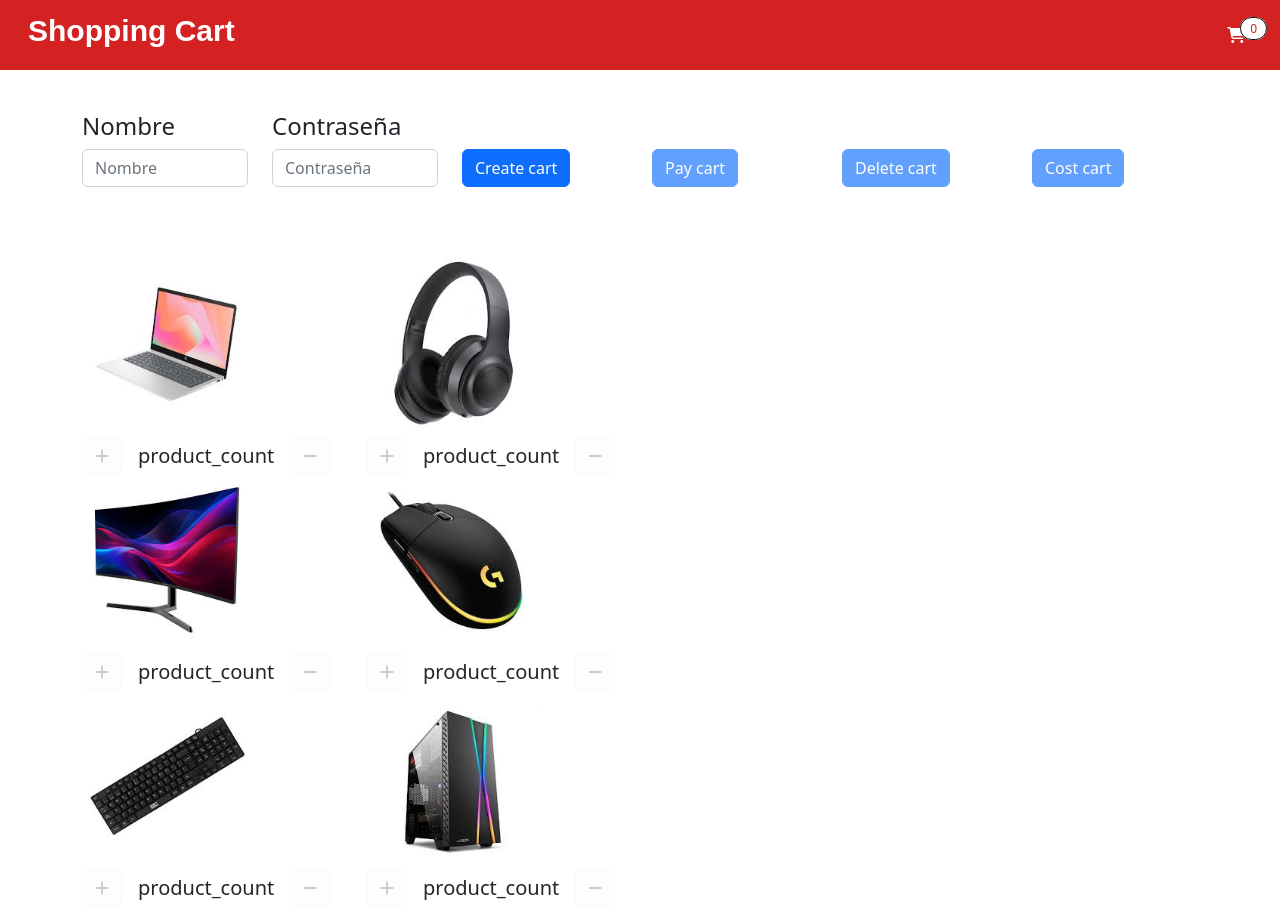
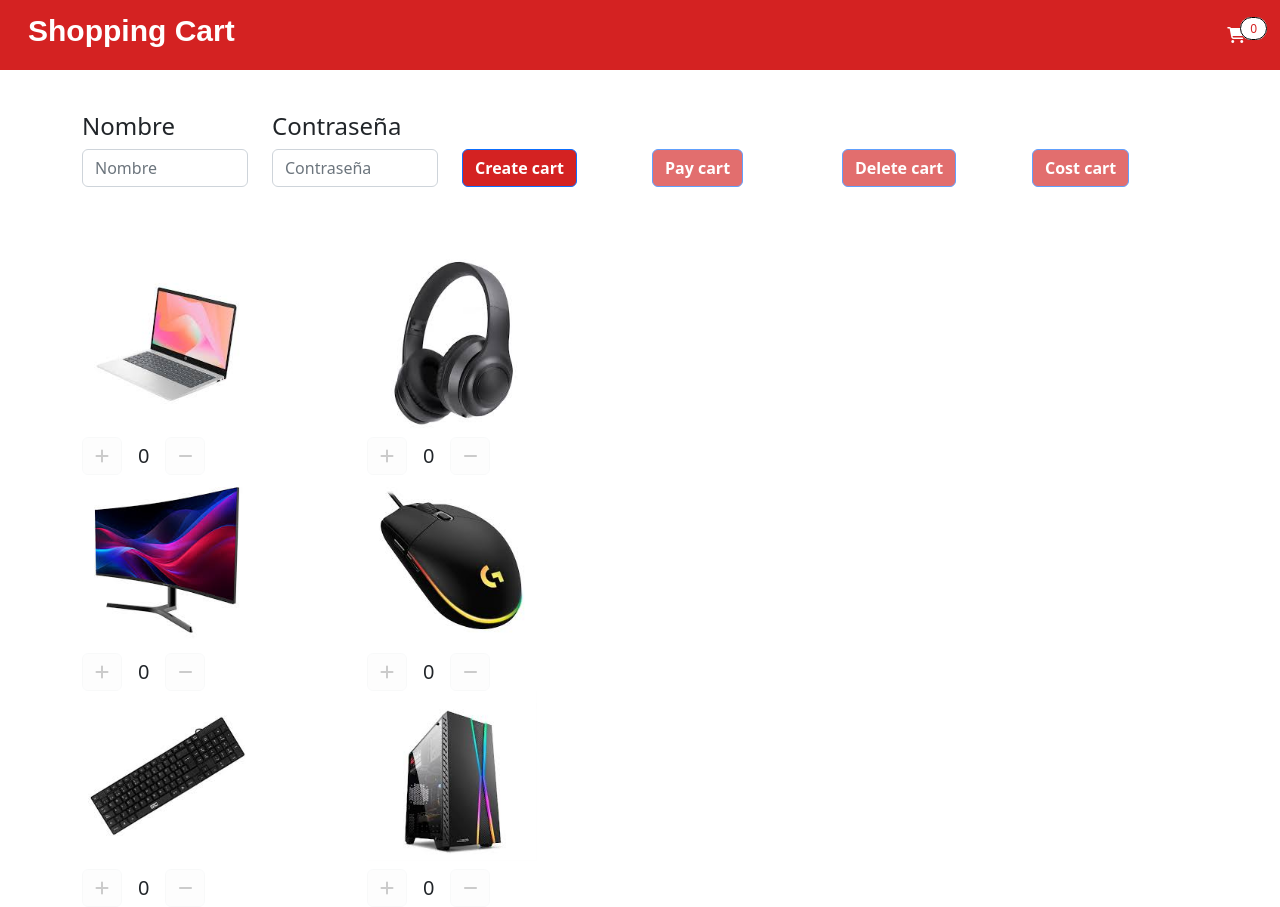
Before and after one commit to decouflet/Shopping-Cart-Front, an Angular app: page / in a window 1280 px wide. Built offline with nearby package versions, Linux system fonts and the light colour scheme; no server answers.

Commit message:
added messages

```diff
--- a/package.json
+++ b/package.json
@@ -23,6 +23,7 @@
     "@popperjs/core": "^2.11.6",
     "bootstrap": "^5.2.3",
     "rxjs": "~7.8.0",
+    "sweetalert2": "^11.17.2",
     "tslib": "^2.3.0",
     "zone.js": "~0.12.0"
   },
--- a/src/app/header/header.component.html
+++ b/src/app/header/header.component.html
@@ -2,10 +2,8 @@
     <nav class="navbar fixed-top navbar-light d-flex align-items-center">
         <h1>Shopping Cart</h1>
         <div class="menu"></div>
-        <div class="">
             <a>
                 <i class="fas fa-shopping-cart" id="cart"></i>
                 <span class="cart">{{products_count}}</span>
             </a>
-            </div>
     </nav>
--- a/src/app/header/header.component.ts
+++ b/src/app/header/header.component.ts
@@ -1,4 +1,5 @@
 import { Component } from '@angular/core';
+import { CartService } from '../services/cart.service';
 
 @Component({
   selector: 'app-header',
@@ -9,7 +10,13 @@ export class HeaderComponent {
 
   products_count: number = 0;
 
-  constructor() { }
+  constructor(private cartService: CartService) { }
+
+  ngOnInit(): void {
+    this.cartService.cartCount$.subscribe(count => {
+      this.products_count += count;
+    });
+  }
 
   addProduct() {
     this.products_count += 1;
--- a/src/app/services/product.service.ts
+++ b/src/app/services/product.service.ts
@@ -9,7 +9,7 @@ export class ProductService {
   constructor(private http: HttpClient) { }
 
   getProducts() {
-    return this.http.get<any>(`http://localhost:8080/api/product/all`);
+    return this.http.get<any>(`http://localhost:8090/api/product/all`);
   }
 
 }
--- a/src/app/shopping-cart/button-shop/button-shop.component.html
+++ b/src/app/shopping-cart/button-shop/button-shop.component.html
@@ -1,9 +1,9 @@
 <div class="d-flex align-items-center mt-2">
-    <button href="" class="btn btn-light border" [disabled]="!cart_create" [ngClass]="{ 'disabled': !cart_create }">
+    <button href="" class="btn btn-light border" [disabled]="!cart_create" [ngClass]="{ 'disabled': !cart_create }" (click)="addProduct()">
         <i class="fa fa-plus"></i>
     </button>
-    <span class="mx-3 fs-5">product_count</span>
-    <button href="" class="btn btn-light border" [disabled]="!cart_create" [ngClass]="{ 'disabled': !cart_create }" (click)="addProduct()">
+    <span class="mx-3 fs-5">{{product_count}}</span>
+    <button href="" class="btn btn-light border" [disabled]="!cart_create" [ngClass]="{ 'disabled': !cart_create }" (click)="substracProduct()">
         <i class="fa fa-minus" inv></i>
     </button>
 </div>
--- a/src/app/shopping-cart/button-shop/button-shop.component.ts
+++ b/src/app/shopping-cart/button-shop/button-shop.component.ts
@@ -20,6 +20,7 @@ export class ButtonShopComponent {
   constructor() { }
 
   addProduct(){
+    console.log(this.product_name);
     this.addProductEvent.emit(this.product_name);
     this.product_count += 1;
   }
--- a/src/app/shopping-cart/products/products.component.html
+++ b/src/app/shopping-cart/products/products.component.html
@@ -1,30 +1,30 @@
 <section class="mt-5 row">
     <div class="col-3 d-flex flex-column align-items-left" id="Laptop">
         <img src="assets/products/laptop.jpg" alt="" class="image-product">
-        <app-button-shop [product_name]="'Laptop'" (addProductEvent)="addProduct($event)" (substracProductEvent)="substractProduct($event)"></app-button-shop>
+        <app-button-shop [cart_create]="cart_create" [product_name]="'Laptop'" (addProductEvent)="addProduct($event)" (substracProductEvent)="substractProduct($event)"></app-button-shop>
     </div>
     <div class="col-3 d-flex flex-column align-items-left">
         <img src="assets/products/auriculares.jpg" alt="" class="image-product">
-        <app-button-shop></app-button-shop>
+        <app-button-shop [cart_create]="cart_create" [product_name]="'Auriculares'" (addProductEvent)="addProduct($event)" (substracProductEvent)="substractProduct($event)"></app-button-shop>
     </div>
 </section>
 <section class="row">
     <div class="col-3 d-flex flex-column align-items-left">
         <img src="assets/products/monitor.jpg" alt="" class="image-product">
-        <app-button-shop [cart_create]="cart_create"></app-button-shop>
+        <app-button-shop [cart_create]="cart_create" [product_name]="'Monitor'" (addProductEvent)="addProduct($event)" (substracProductEvent)="substractProduct($event)"></app-button-shop>
     </div>
     <div class="col-3 d-flex flex-column align-items-left">
         <img src="assets/products/mouse.jpg" alt="" class="image-product">
-        <app-button-shop></app-button-shop>
+        <app-button-shop [cart_create]="cart_create" [product_name]="'Mouse'" (addProductEvent)="addProduct($event)" (substracProductEvent)="substractProduct($event)"></app-button-shop>
     </div>
 </section>
 <section class="row">
     <div class="col-3 d-flex flex-column align-items-left">
         <img src="assets/products/teclado.jpg" alt="" class="image-product">
-        <app-button-shop></app-button-shop>
+        <app-button-shop [cart_create]="cart_create" [product_name]="'Teclado'" (addProductEvent)="addProduct($event)" (substracProductEvent)="substractProduct($event)"></app-button-shop>
     </div>
     <div class="col-3 d-flex flex-column align-items-left">
         <img src="assets/products/gabinete.jpg" alt="" class="image-product">
-        <app-button-shop></app-button-shop>
+        <app-button-shop [cart_create]="cart_create" [product_name]="'Gabinete'" (addProductEvent)="addProduct($event)" (substracProductEvent)="substractProduct($event)"></app-button-shop>
     </div>
 </section>
--- a/src/app/shopping-cart/products/products.component.ts
+++ b/src/app/shopping-cart/products/products.component.ts
@@ -1,7 +1,7 @@
-import { Component, EventEmitter, Input, Output, ViewChild } from '@angular/core';
-import { Head, ObservableLike } from 'rxjs';
+import { Component, EventEmitter, Input, Output } from '@angular/core';
 import { ProductDTO } from 'src/app/DTOs/product';
 import { HeaderComponent } from 'src/app/header/header.component';
+import { CartService } from 'src/app/services/cart.service';
 import { ProductService } from 'src/app/services/product.service';
 
 @Component({
@@ -11,19 +11,21 @@ import { ProductService } from 'src/app/services/product.service';
 })
 export class ProductsComponent {
 
-  @ViewChild('header')
-  header: HeaderComponent = new HeaderComponent;
-
   @Input()
   cart_create: boolean = false;
 
   @Output()
-  productEvent = new EventEmitter<number>();
+  productAddedEvent = new EventEmitter<number>();
+
+  @Output()
+  productSubstractEvent = new EventEmitter<number>();
 
   productList: ProductDTO[];
   productsIdName: { [key: string]: number } = {};
 
-  constructor(private productService: ProductService) { }
+  constructor(private productService: ProductService,
+              private cartService: CartService
+  ) { }
 
   ngOnInit(): void {
     this.productService.getProducts().subscribe((data) => {
@@ -31,17 +33,18 @@ export class ProductsComponent {
       this.productList.forEach((product) => {
         this.productsIdName[product.name] = product.id;
       });
+      console.log(this.productsIdName);
     });
   }
 
   addProduct(product_name: string) {
-    this.header.addProduct();
-    this.productEvent.emit(this.productsIdName[product_name]);
+    console.log("product name en products.component.ts: ", product_name);
+    this.cartService.updateCartCount(1);
+    this.productAddedEvent.emit(this.productsIdName[product_name]);
   }
 
   substractProduct(product_name: string) {
-    this.header.substractProduct();
-    this.productEvent.emit(this.productsIdName[product_name]);
+    this.productSubstractEvent.emit(this.productsIdName[product_name]);
   }
 
 }
--- a/src/app/shopping-cart/shopping-cart.component.css
+++ b/src/app/shopping-cart/shopping-cart.component.css
@@ -1,3 +1,9 @@
 .cart-button {
     margin-top: 2.3rem;
 }
+
+
+.cart-button-content {
+    background-color: rgb(212, 34, 34);
+    font-weight: 750;
+}
--- a/src/app/shopping-cart/shopping-cart.component.html
+++ b/src/app/shopping-cart/shopping-cart.component.html
@@ -15,20 +15,20 @@
         <section class="col-8 mb-4">
             <div class="row">
                 <div class="col-3 cart-button">
-                    <button type="button" class="btn btn-primary" (click)="createCart()">Create cart</button>
+                    <button type="button" class="btn btn-primary cart-button-content" (click)="createCart()">Create cart</button>
                 </div>
                 <div class="col-3 cart-button">
-                    <button type="button" class="btn btn-primary" [disabled]="!cart_create" (click)="payCart()">Pay cart</button>
+                    <button type="button" class="btn btn-primary cart-button-content" [disabled]="!cart_create" (click)="payCart()">Pay cart</button>
                 </div>
                 <div class="col-3 cart-button">
-                    <button type="button" class="btn btn-primary" [disabled]="!cart_create" (click)="deleteCart()">Delete cart</button>
+                    <button type="button" class="btn btn-primary cart-button-content" [disabled]="!cart_create" (click)="deleteCart()">Delete cart</button>
                 </div>
                 <div class="col-3 cart-button">
-                    <button type="button" class="btn btn-primary" [disabled]="!cart_create" (click)="calculateCostCart()">Cost cart</button>
+                    <button type="button" class="btn btn-primary cart-button-content" [disabled]="!cart_create" (click)="calculateCostCart()">Cost cart</button>
                 </div>
             </div>
         </section>
     </div>
 </form>
 
-<app-products [cart_create]="cart_create" (productEvent)="addProduct($event)"></app-products>
+<app-products [cart_create]="cart_create" (productAddedEvent)="addProduct($event)" (productSubstractEvent)="substractProduct($event)"></app-products>
--- a/src/app/shopping-cart/shopping-cart.component.ts
+++ b/src/app/shopping-cart/shopping-cart.component.ts
@@ -1,6 +1,7 @@
 import { Component } from '@angular/core';
 import { FormControl, FormGroup, Validators } from '@angular/forms';
 import { CartService } from '../services/cart.service';
+import Swal from 'sweetalert2';
 
 @Component({
   selector: 'app-shopping-cart',
@@ -41,12 +42,19 @@ export class ShoppingCartComponent {
       this.cartService.buyCart(this.credentials, this.cart_id).subscribe((data) => {
           this.cart_id = data.id;
           this.cart_create = true;
+          Swal.fire({
+            title: 'Cart created',
+            text: data.message,
+            icon: 'success',
+            confirmButtonText: 'Ok'
+          });
         }
       );
     }
   }
 
   addProduct(product_id: number) {
+    console.log(product_id);
     this.cartService.addProduct(this.cart_id, product_id, 1).subscribe((data) => {
       console.log(data);
     });
@@ -60,13 +68,24 @@ export class ShoppingCartComponent {
 
   payCart() {
     this.cartService.payCart(this.cart_id).subscribe((data) => {
-      console.log(data);
+      Swal.fire({
+        title: 'Cart paid',
+        text: data.message,
+        icon: 'success',
+        confirmButtonText: 'Ok'
+      });
+
     });
   }
 
   calculateCostCart() {
     this.cartService.calculateCost(this.cart_id).subscribe((data) => {
-      console.log(data);
+      Swal.fire({
+        title: 'Cart cost',
+        text: `The cart cost is ${data.value}`,
+        icon: 'info',
+        confirmButtonText: 'Ok'
+      });
     });
   }
 
@@ -74,6 +93,12 @@ export class ShoppingCartComponent {
     this.cartService.deleteCart(this.cart_id).subscribe((data) => {
       this.cart_id = 0;
       this.cart_create = false;
+      Swal.fire({
+        title: 'Cart deleted',
+        text: data.message,
+        icon: 'success',
+        confirmButtonText: 'Ok'
+      });
     });
   }
 
```
Also changed, not shown: src/app/services/cart.service.ts (+22 -4 lines), 1 other file (tests, documents, lock files or other folders).
